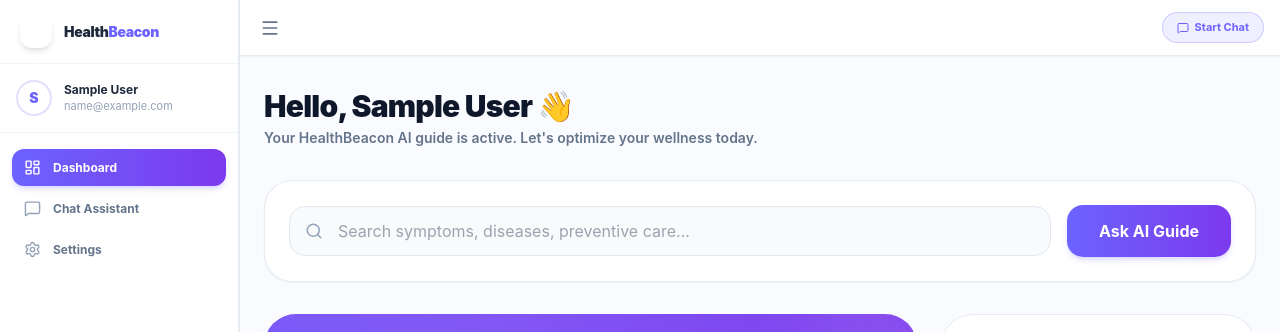
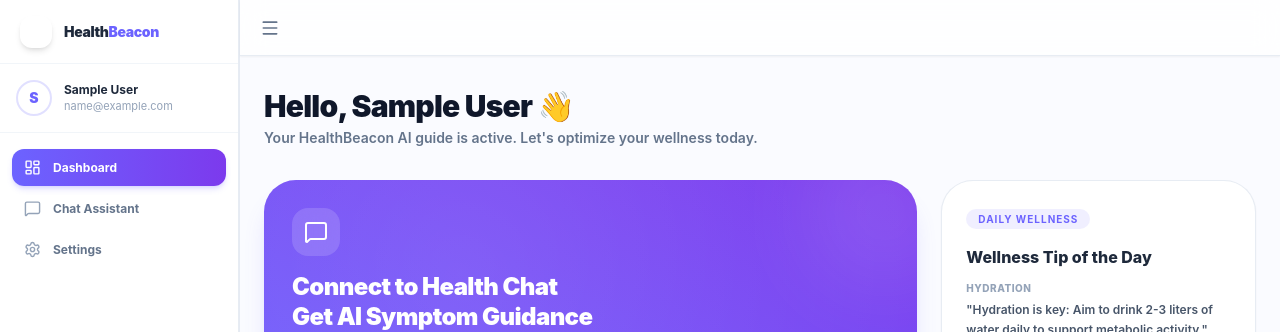
Before and after one commit to don8891/health-chatbot, a React (Create React App) app in the folder frontend/: page /home in a window 1280 px wide. Shown: the top 332 px of the page. Built offline with nearby package versions, Linux system fonts and the light colour scheme; no server answers; sample sign-in values are in the browser's storage.

Commit message:
Removed more than 1 button for chat

```diff
--- a/frontend/src/components/Layout.jsx
+++ b/frontend/src/components/Layout.jsx
@@ -169,20 +169,6 @@ export default function Layout({ children }) {
               </span>
             </div>
           </div>
-
-          {/* Right: quick Chat CTA */}
-          {location.pathname !== '/chat' && (
-            <button
-              onClick={() => navigate('/chat')}
-              className="flex items-center gap-1.5 px-3.5 py-1.5 rounded-full
-                         bg-[#6C63FF]/10 border border-[#6C63FF]/25
-                         text-[11px] font-bold text-[#6C63FF]
-                         hover:bg-[#6C63FF] hover:text-white transition-all duration-200"
-            >
-              <MessageSquare size={12} />
-              <span>Start Chat</span>
-            </button>
-          )}
         </header>
 
         {/* Page Content */}
--- a/frontend/src/pages/Home.jsx
+++ b/frontend/src/pages/Home.jsx
@@ -3,7 +3,7 @@ import { motion, AnimatePresence } from 'framer-motion'
 import { useNavigate } from 'react-router-dom'
 import Layout from '../components/Layout'
 import {
-  Search, ArrowRight,
+  ArrowRight,
   MessageSquare, BookOpen, Sparkles
 } from 'lucide-react'
 import { useLocalHistory } from '../hooks/useLocalHistory'
@@ -38,7 +38,6 @@ function formatChatDate(isoString) {
 export default function Home() {
   const navigate = useNavigate()
   const { chatHistory } = useLocalHistory()
-  const [searchQuery, setSearchQuery] = useState('')
   const [user, setUser] = useState(null)
   const [activeTip, setActiveTip] = useState(0)
 
@@ -59,17 +58,6 @@ export default function Home() {
     return () => clearInterval(timer)
   }, [])
 
-  const handleSearch = () => {
-    if (!searchQuery.trim()) return
-    navigate('/chat', {
-      state: {
-        autoSend: true,
-        autoSendMessage: searchQuery,
-        prefillInput: searchQuery
-      }
-    })
-  }
-
   return (
     <Layout>
       <div className="flex-1 overflow-y-auto bg-[#FAFBFF] text-slate-800 transition-colors duration-300">
@@ -89,38 +77,6 @@ export default function Home() {
                 Your HealthBeacon AI guide is active. Let's optimize your wellness today.
               </p>
             </div>
-          </motion.div>
-
-          {/* ── Hero Search Widget ── */}
-          <motion.div
-            initial={{ opacity: 0, y: 16 }}
-            animate={{ opacity: 1, y: 0 }}
-            transition={{ delay: 0.1 }}
-            className="bg-white border border-slate-200/80 p-6 rounded-[28px] shadow-sm
-                       flex flex-col md:flex-row gap-4 items-center"
-          >
-            <div className="relative flex-1 w-full">
-              <Search className="absolute left-4 top-1/2 -translate-y-1/2 text-slate-400" size={18} />
-              <input
-                type="text"
-                value={searchQuery}
-                onChange={e => setSearchQuery(e.target.value)}
-                onKeyDown={e => e.key === 'Enter' && handleSearch()}
-                placeholder="Search symptoms, diseases, preventive care..."
-                className="w-full bg-slate-50 border border-slate-200 text-slate-700 rounded-2xl
-                           py-3.5 pl-12 pr-10 text-sm focus:outline-none focus:ring-2
-                           focus:ring-[#6C63FF]/30 focus:border-[#6C63FF] transition"
-              />
-            </div>
-            <button
-              onClick={handleSearch}
-              className="w-full md:w-auto px-8 py-3.5 bg-gradient-to-r from-[#6C63FF] to-[#7C3AED]
-                         hover:from-[#5B54E8] hover:to-[#6D28D9]
-                         text-white font-bold rounded-2xl transition
-                         hover:scale-[1.02] active:scale-[0.98] shadow-md shadow-[#6C63FF]/20"
-            >
-              Ask AI Guide
-            </button>
           </motion.div>
 
           {/* ── Primary CTA Grid ── */}
```
